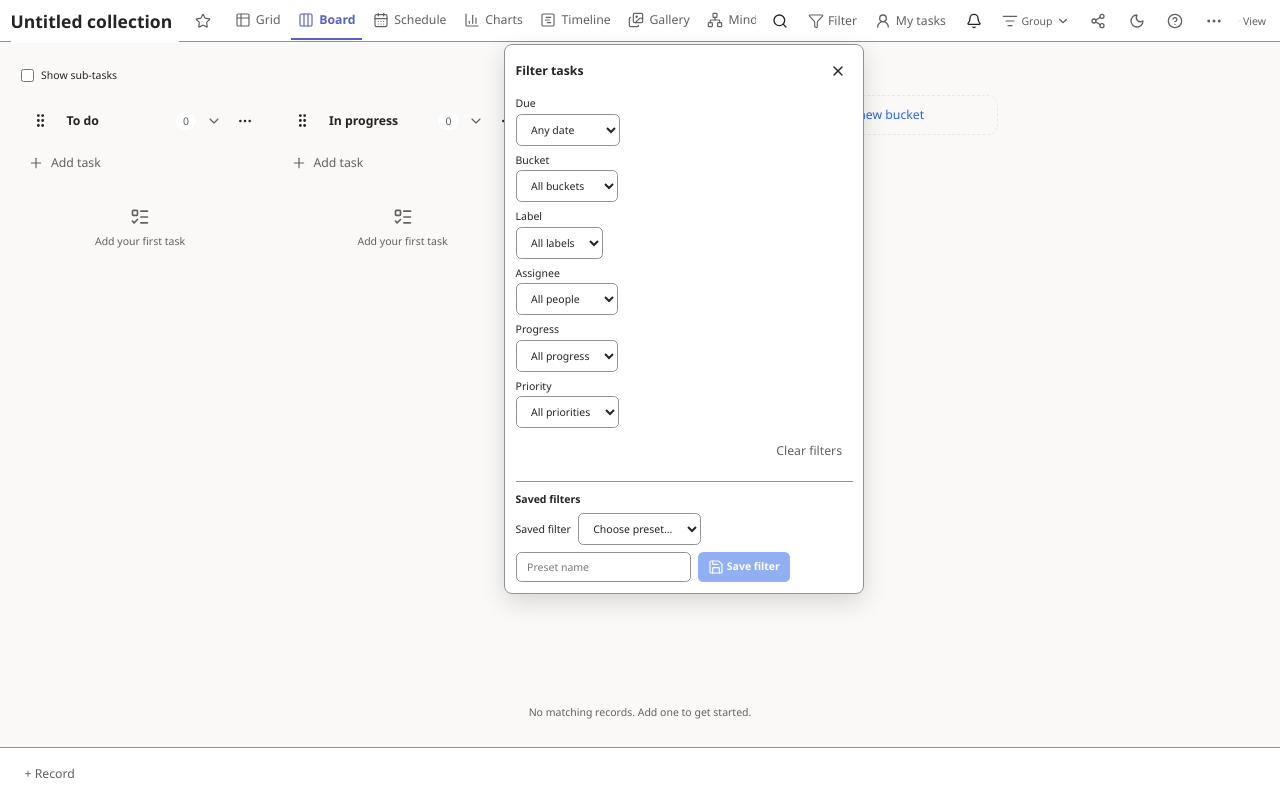
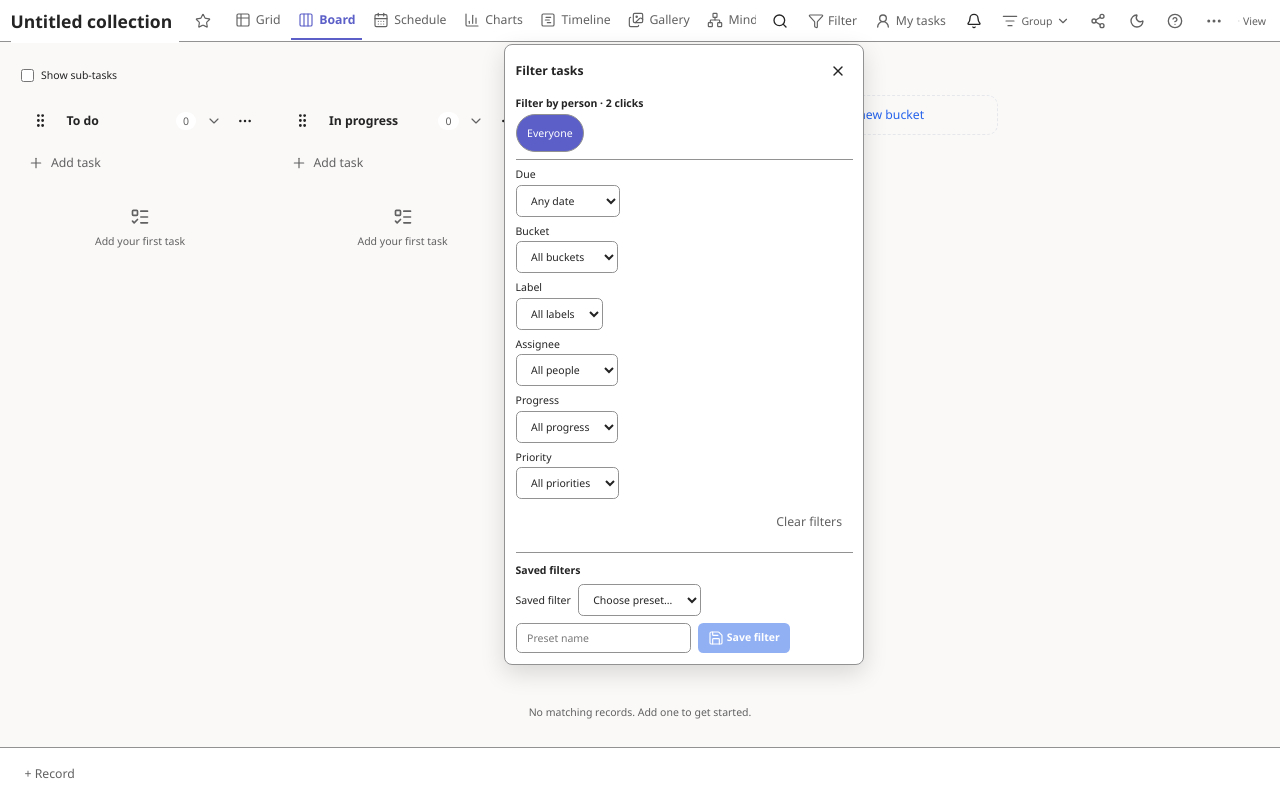
Before and after one commit to eddyvn98/collection-planner, a React (Vite) app: page / in a window 1280 px wide. Both pictures are taken after a click on the button "Filter". Built offline with nearby package versions, Linux system fonts and the light colour scheme.

Commit message:
feat(7E): choose assignee filters with open + one click without native select

```diff
--- a/src/renderers/CollectionTaskFilterBar.tsx
+++ b/src/renderers/CollectionTaskFilterBar.tsx
@@ -43,6 +43,18 @@ export function CollectionTaskFilterBar({data,value,readOnly,onChange,onDataChan
         <button aria-label="Close filters" type="button" onClick={()=>setExpanded(false)}
           className="rounded p-2 hover:bg-[var(--planner-hover)]"><X size={16}/></button>
       </div>
+    <fieldset aria-label="Quick assignee filters" className="mb-2 border-b border-[var(--planner-border)] pb-2">
+      <legend className="text-xs font-semibold">Filter by person · 2 clicks</legend>
+      <div className="flex max-h-40 flex-wrap gap-1 overflow-y-auto pt-1">
+       {([{id:"",name:"Everyone"},...(data.people??[])]).map(person=>
+        <button type="button" key={person.id} aria-label={"Filter for "+person.name}
+         aria-pressed={value.assignee===person.id} onClick={()=>{
+          set("assignee",person.id);setExpanded(false);
+         }}
+         className="min-h-11 rounded-full border border-[var(--planner-border)] px-3 text-xs hover:bg-[var(--planner-hover)] aria-pressed:bg-[var(--planner-accent)] aria-pressed:text-white">
+         {person.name}</button>)}
+      </div>
+    </fieldset>
     <div className="flex flex-col gap-2">
       <label className="text-xs">Due
         <select aria-label="Filter due date" className={control+" mt-1 block"} value={value.due}
```
